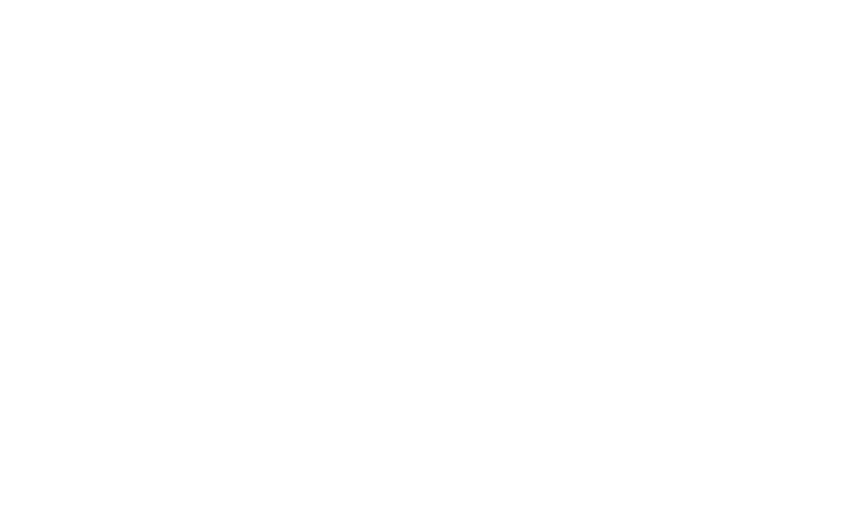
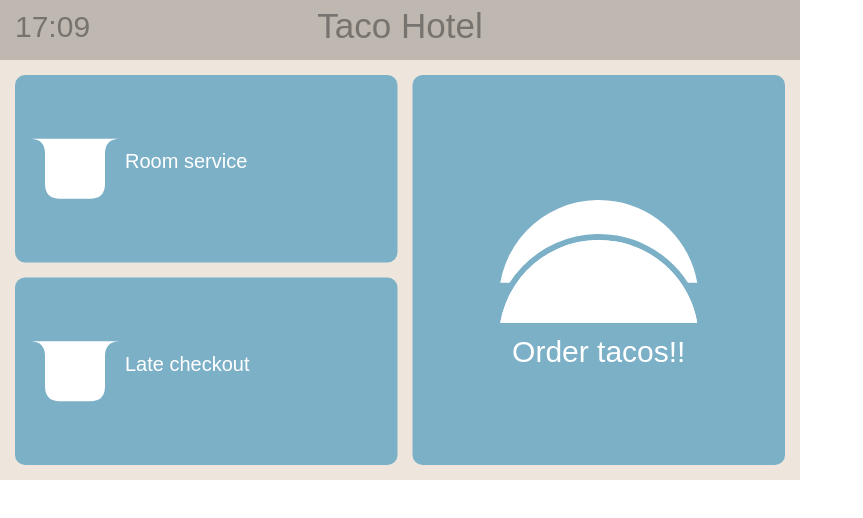
Before and after one commit to martinsavage/martinsavage.github.io, a plain HTML site: page tacov1/index.html in a window 1280 px wide. Shown: the whole page, without its empty margins (0-863 px from the left). Drawn offline with Linux system fonts and the light colour scheme.

Commit message:
index.html update

```diff
--- a/tacov1/index.html
+++ b/tacov1/index.html
@@ -2,13 +2,23 @@
 <html>
 <head>
   <style type="text/css">
-  body { margin:0; }
+  body {
+    margin:                                 0;
+    height:                             480px;
+    width:                              800px;
+  }
   </style>
 </head>
 <body>
-  <canvas id="canvas" width="800" height="480">
+  <canvas id="canvas" width="800" height="480" style="touch-action:none">
     Your browser does not support the HTML5 canvas tag.
   </canvas>
   <script src="./qedarray.js"></script>
+  <script>
+    if (this.start_)
+      this.start_([], function(_ret) {
+        console.log("Program exited (" + _ret + ")");
+      });
+  </script>
 </body>
 </html>
```
